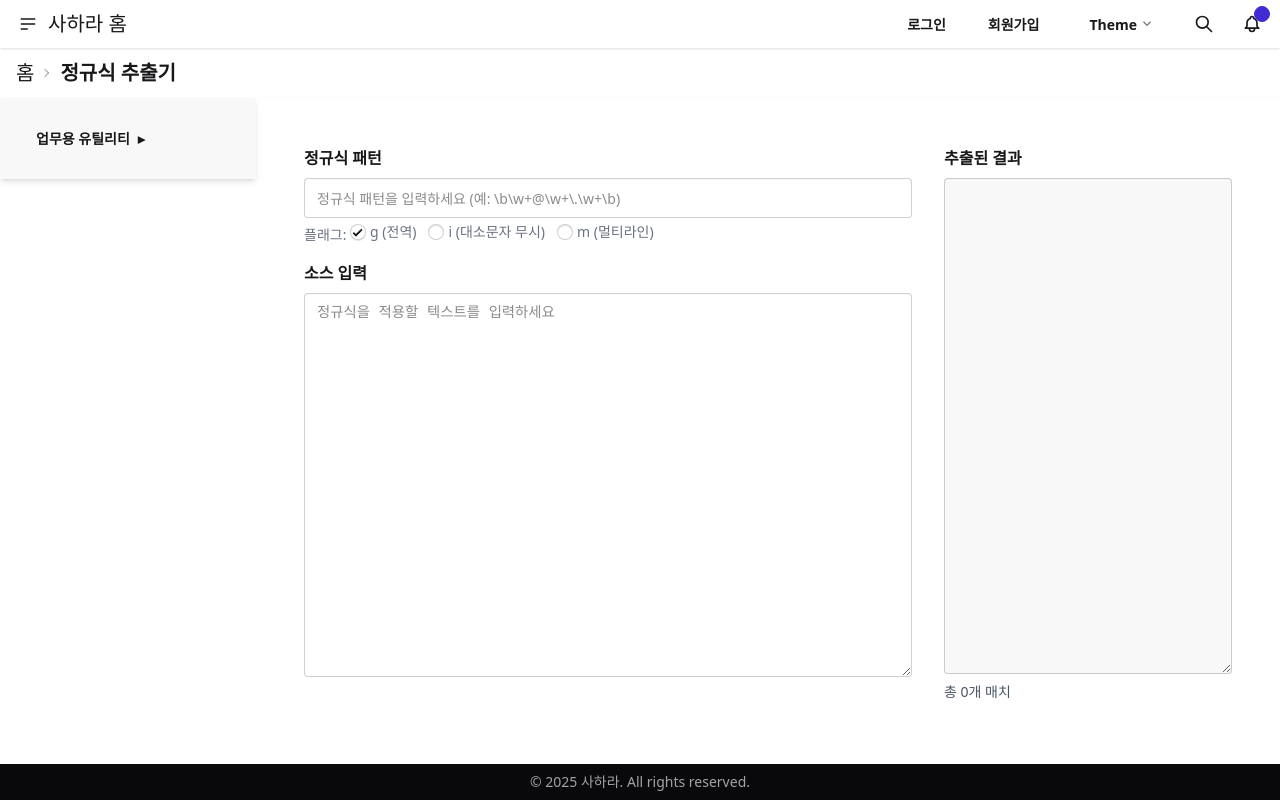
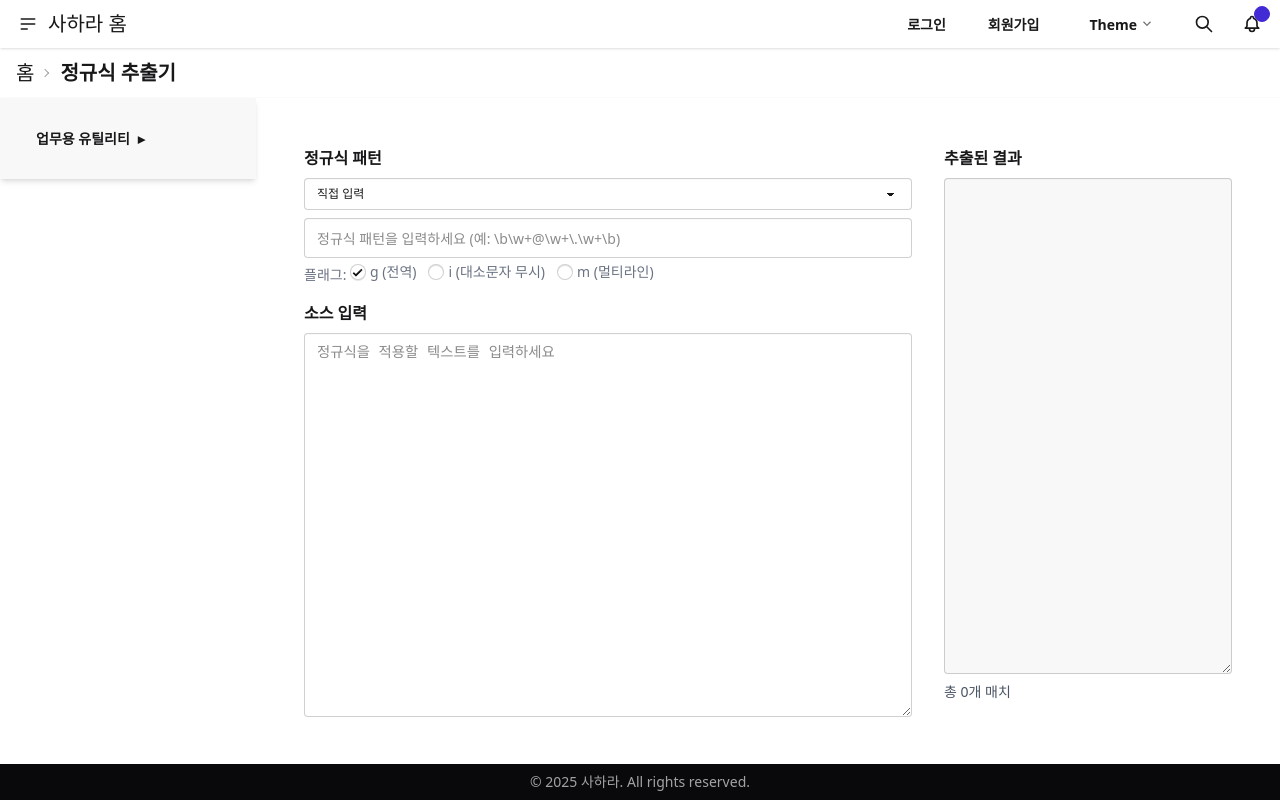
Before and after one commit to mrjung72/my-vite-vue3-sass-tailwind-app, a Vue app: page /extract-regex in a window 1280 px wide. Built offline with nearby package versions, Linux system fonts and the light colour scheme.

Commit message:
정규식 샘플 추가

```diff
--- a/src/views/ExtractRegexView.vue
+++ b/src/views/ExtractRegexView.vue
@@ -3,11 +3,36 @@
     <div class="md:col-span-4">
       <div class="mb-4">
         <label class="block font-bold mb-2">정규식 패턴</label>
+        <div class="flex gap-2 mb-2">
+          <select
+            v-model="selectedPreset"
+            class="select select-bordered select-sm flex-1"
+            @change="applyPreset"
+          >
+            <option value="">직접 입력</option>
+            <option value="table-names">테이블명 추출</option>
+            <option value="at-words">@단어 추출</option>
+            <option value="email">이메일 주소</option>
+            <option value="phone">전화번호</option>
+            <option value="url">URL</option>
+            <option value="ip">IP 주소</option>
+          </select>
+          <button
+            v-if="selectedPreset"
+            @click="clearPreset"
+            class="btn btn-sm btn-outline"
+          >
+            초기화
+          </button>
+        </div>
         <input
           v-model="regexPattern"
           class="input input-bordered w-full"
           placeholder="정규식 패턴을 입력하세요 (예: \b\w+@\w+\.\w+\b)"
         />
+        <div v-if="selectedPreset && presetPatterns[selectedPreset]" class="text-sm text-blue-600 mt-1">
+          💡 {{ presetPatterns[selectedPreset].description }}
+        </div>
         <div class="text-sm text-gray-500 mt-1">
           플래그:
           <label class="inline-flex items-center mr-3">
@@ -66,6 +91,41 @@ const flags = ref({
   ignoreCase: false,
   multiline: false
 })
+const selectedPreset = ref('')
+
+// 프리셋 패턴 정의
+const presetPatterns = {
+  'table-names': {
+    pattern: '\\b(?:FROM|JOIN|UPDATE|INTO|TABLE)\\s+([`"\\[]?[\\w.]+[`"\\]]?)(?:\\s+(?:AS\\s+)?([\\w]+))?',
+    flags: { global: true, ignoreCase: true, multiline: false },
+    description: 'SQL/DDL에서 테이블명과 별칭 추출'
+  },
+  'at-words': {
+    pattern: '@[\\w]+',
+    flags: { global: true, ignoreCase: false, multiline: false },
+    description: '@로 시작하는 단어 추출'
+  },
+  'email': {
+    pattern: '\\b[\\w.-]+@[\\w.-]+\\.[a-zA-Z]{2,}\\b',
+    flags: { global: true, ignoreCase: false, multiline: false },
+    description: '이메일 주소 추출'
+  },
+  'phone': {
+    pattern: '\\b(?:\\+?[0-9]{1,3}[-.\\s]?)?[0-9]{2,4}[-.\\s]?[0-9]{3,4}[-.\\s]?[0-9]{3,4}\\b',
+    flags: { global: true, ignoreCase: false, multiline: false },
+    description: '전화번호 추출'
+  },
+  'url': {
+    pattern: 'https?://[\\w.-]+(?:\\.[\\w.-]+)*(?:/[\\w./?=&%#-]*)?',
+    flags: { global: true, ignoreCase: false, multiline: false },
+    description: 'URL 추출'
+  },
+  'ip': {
+    pattern: '\\b(?:\\d{1,3}\\.){3}\\d{1,3}\\b',
+    flags: { global: true, ignoreCase: false, multiline: false },
+    description: 'IP 주소 추출'
+  }
+}
 
 const extractedResults = computed(() => {
   if (!input.value || !regexPattern.value) return []
@@ -125,6 +185,20 @@ watch([input, regexPattern, flags], () => {
     isProcessing.value = false
   }, 200)
 }, { deep: true })
+
+const applyPreset = () => {
+  if (selectedPreset.value && presetPatterns[selectedPreset.value]) {
+    const preset = presetPatterns[selectedPreset.value]
+    regexPattern.value = preset.pattern
+    flags.value = { ...preset.flags }
+  }
+}
+
+const clearPreset = () => {
+  selectedPreset.value = ''
+  regexPattern.value = ''
+  flags.value = { global: true, ignoreCase: false, multiline: false }
+}
 </script>
 
 <style scoped>
```
